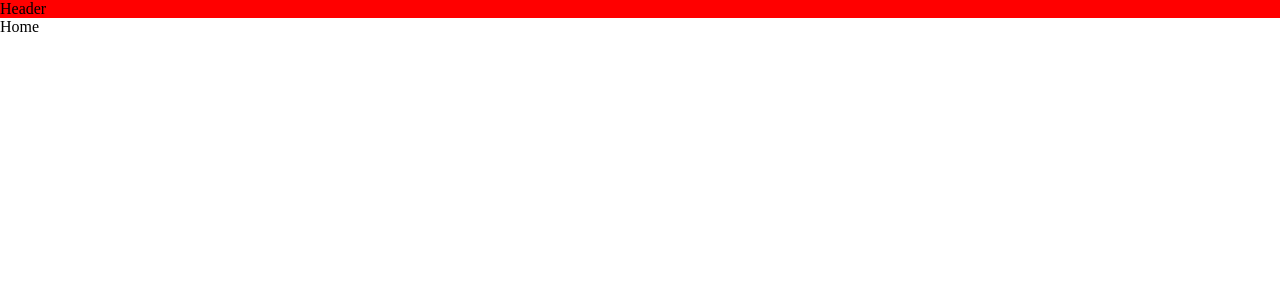
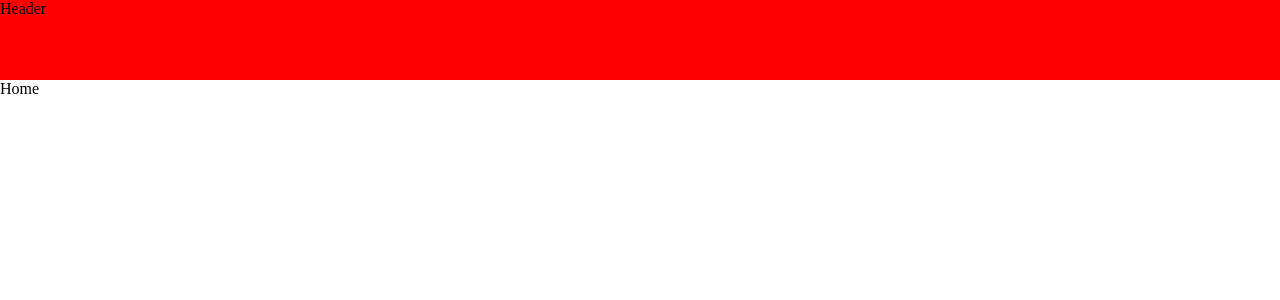
Before and after one commit to nakashimashin/vue-learning, a Vue app: page / in a window 1280 px wide. Shown: the top 300 px of the page. Built offline with nearby package versions, Linux system fonts and the light colour scheme.

Commit message:
100vh,100vwの設定

```diff
--- a/src/App.vue
+++ b/src/App.vue
@@ -3,11 +3,15 @@ import Header from '@/components/Header.vue'
 </script>
 
 <template>
-  <div>
+  <div class="body">
     <Header />
     <router-view />
   </div>
 </template>
 
 <style scoped>
+.body{
+  width: 100vw;
+  height: 100vh;
+}
 </style>
--- a/src/components/Header.vue
+++ b/src/components/Header.vue
@@ -2,15 +2,13 @@
 </script>
 
 <template>
-  <div>
     <div class="body-header">Header</div>
-  </div>
 </template>
 
 <style scoped>
 .body-header{
     width: 100%;
-    height: 20%;
+    height: 10%;
     background-color: red;
 }
 </style>
```
